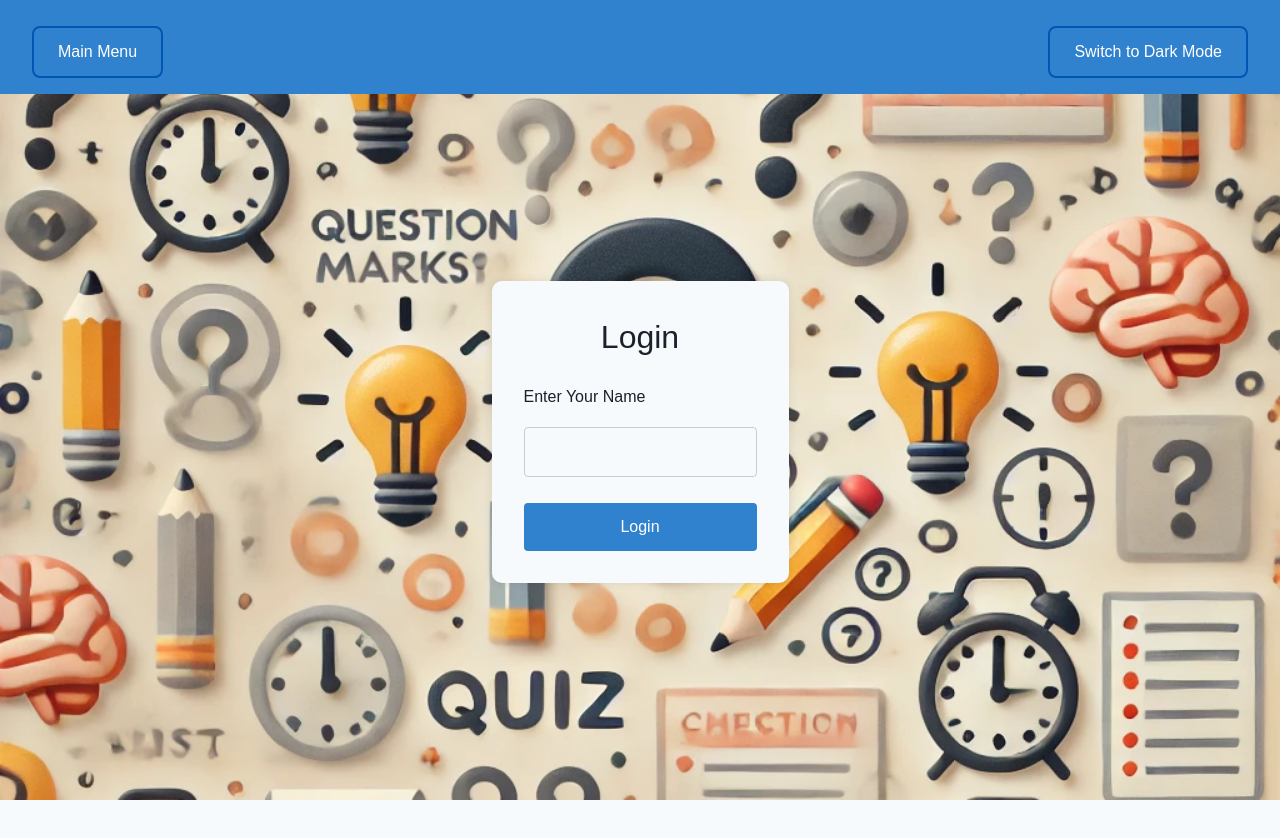
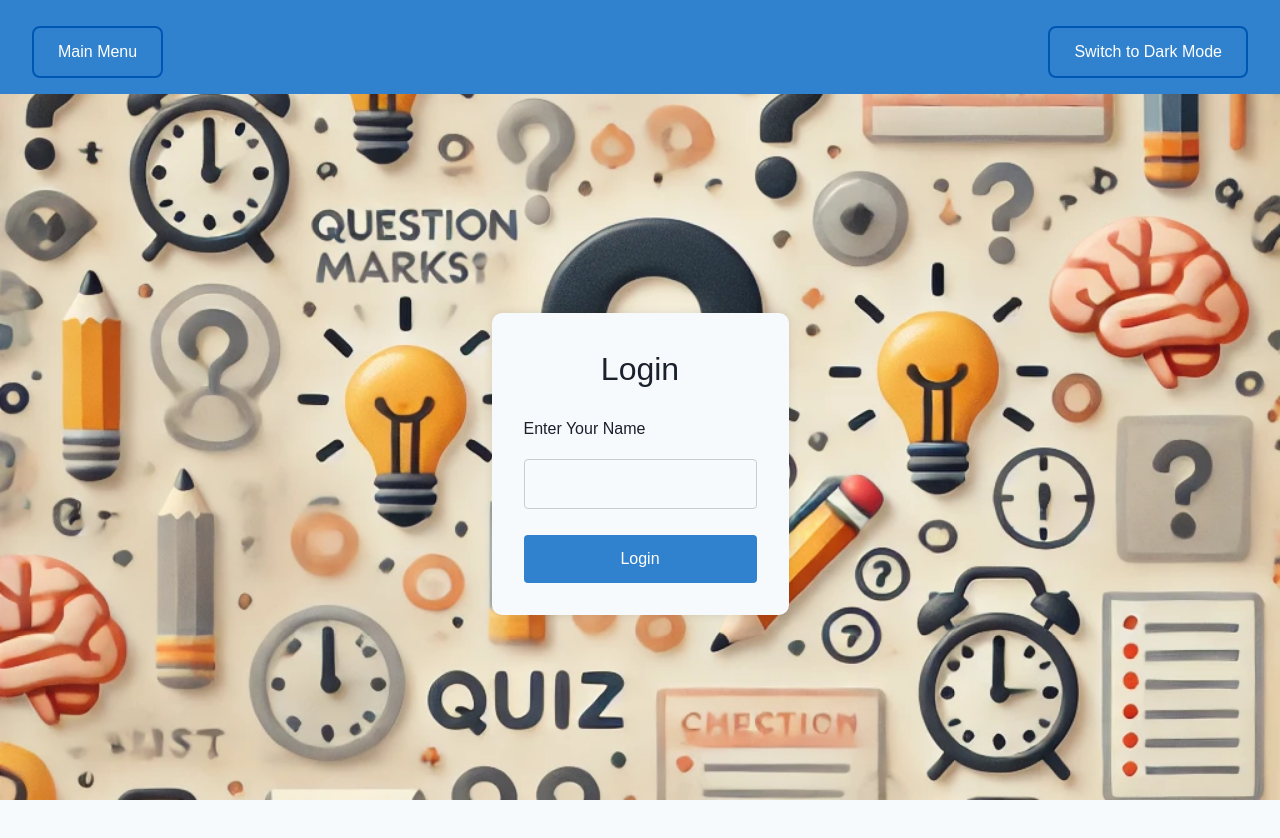
Before and after one commit to IrisKanter/G16_Final, a React (Vite) app in the folder G16_Client/: page / in a window 1280 px wide. Shown: the top 838 px of the page. Before the commit the page ends 800 px from the top, so only its background shows below. Built offline with nearby package versions, Linux system fonts and the light colour scheme.

Commit message:
max hight change

```diff
--- a/G16_Client/src/index.css
+++ b/G16_Client/src/index.css
@@ -117,7 +117,7 @@ body.dark::before {
 
 /* Ensure maximum page height with scrolling */
 .max-page-height {
-  max-height: 100vh; /* Set to the maximum desired height */
+  max-height: 200vh; /* Set to the maximum desired height */
   overflow-y: auto;  /* Enable vertical scrolling if content exceeds max height */
   overflow-x: hidden; /* Disable horizontal scrolling */
 }
```
